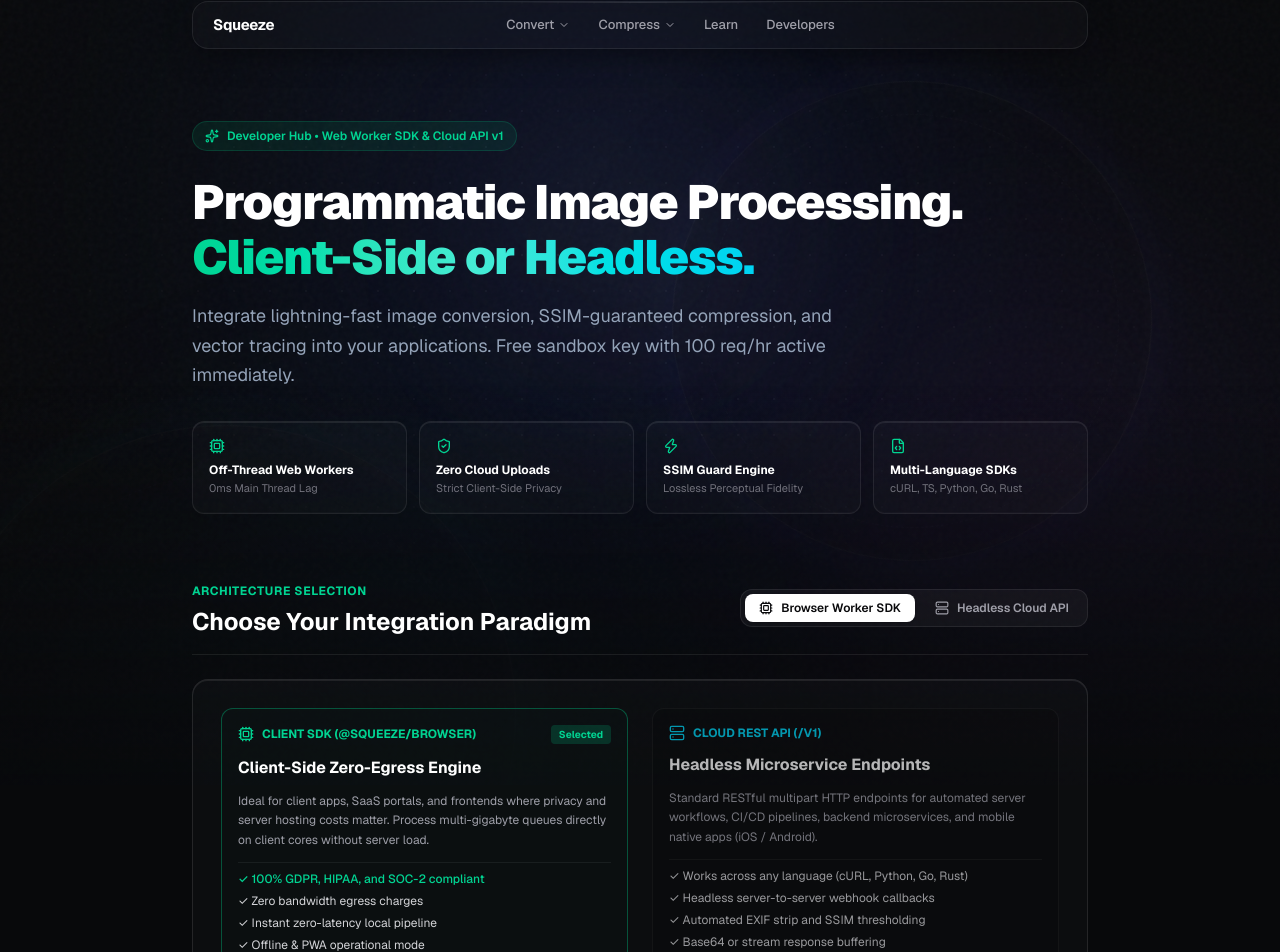
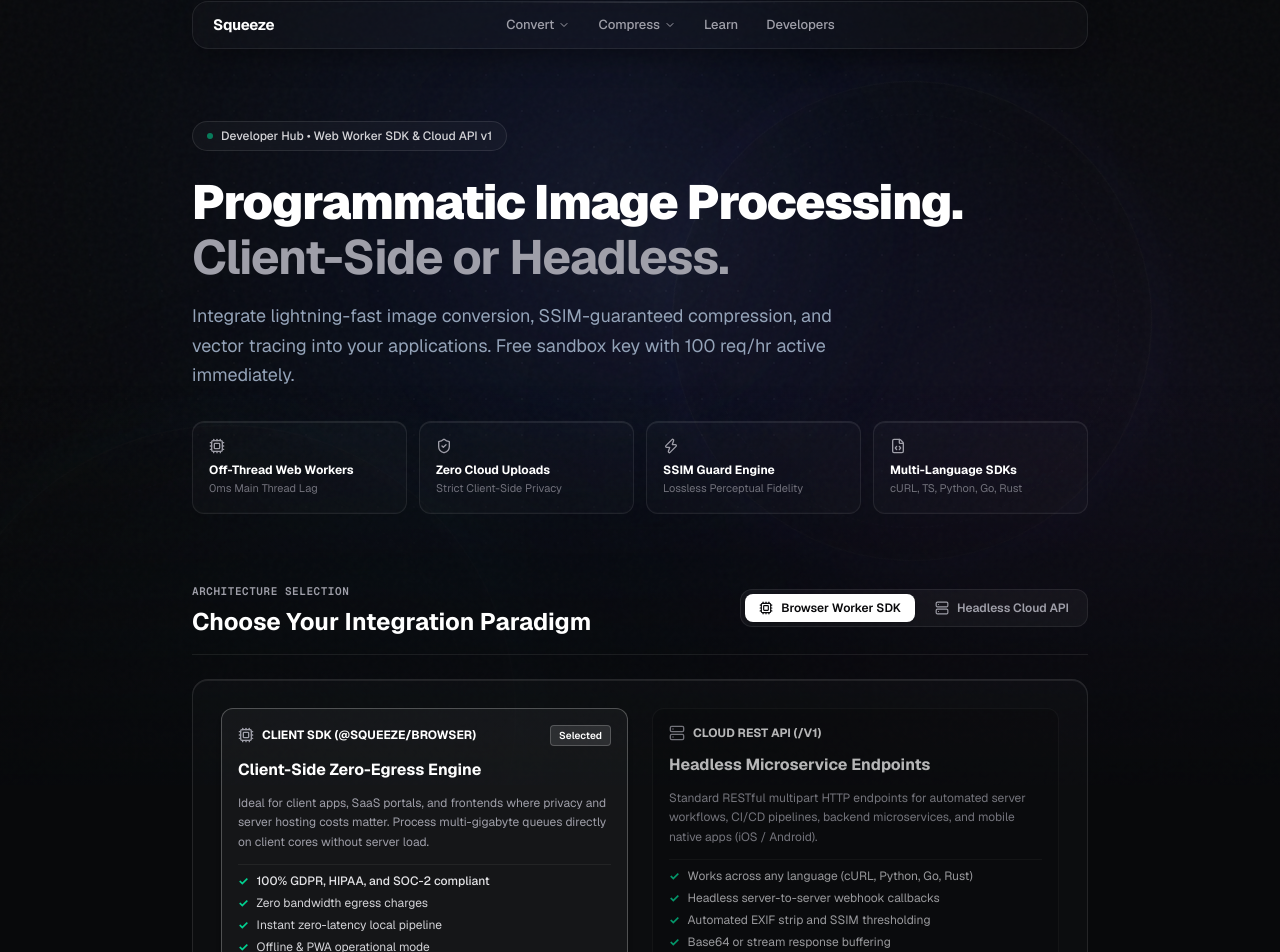
Before and after one commit to taoqeersarwerco-arch/Squeeze, a Next.js app: page /developers in a window 1280 px wide. Shown: the part 15-967 px from the top of the page. Built offline with nearby package versions, Linux system fonts and the light colour scheme.

Commit message:
style: harmonize developer hub typography and active states with site design system

```diff
--- a/src/components/DeveloperHubClient.tsx
+++ b/src/components/DeveloperHubClient.tsx
@@ -121,14 +121,14 @@
     <div className="space-y-16 pb-20">
       {/* ─── Hero Section ─── */}
       <section className="text-center sm:text-left max-w-4xl mx-auto pt-6">
-        <div className="inline-flex items-center gap-2 px-3 py-1.5 rounded-full border border-emerald-500/20 bg-emerald-500/10 text-emerald-400 text-xs font-semibold mb-6">
-          <Sparkles className="h-3.5 w-3.5" />
+        <div className="inline-flex items-center gap-2 px-3.5 py-1.5 rounded-full border border-white/[0.10] bg-white/[0.03] text-zinc-300 text-xs font-medium mb-6 backdrop-blur-md">
+          <span className="h-1.5 w-1.5 rounded-full bg-emerald-400 animate-pulse" />
           <span>Developer Hub &bull; Web Worker SDK &amp; Cloud API v1</span>
         </div>
 
         <h1 className="text-3xl sm:text-5xl font-black tracking-tight text-white leading-[1.15]">
           Programmatic Image Processing.{' '}
-          <span className="text-transparent bg-clip-text bg-gradient-to-r from-emerald-400 via-teal-300 to-cyan-400">
+          <span className="text-zinc-400 font-bold">
             Client-Side or Headless.
           </span>
         </h1>
@@ -149,10 +149,10 @@
             return (
               <div
                 key={idx}
-                className="rounded-xl border border-white/[0.08] bg-white/[0.02] p-4 text-left"
+                className="group rounded-xl border border-white/[0.08] bg-white/[0.02] p-4 text-left hover:border-white/[0.14] hover:bg-white/[0.04] transition"
                 style={{ boxShadow: 'var(--glass-inset)' }}
               >
-                <Icon className="h-4 w-4 text-emerald-400 mb-2" />
+                <Icon className="h-4 w-4 text-zinc-400 group-hover:text-white transition-colors mb-2" />
                 <p className="text-xs font-bold text-white">{item.title}</p>
                 <p className="text-[11px] text-zinc-500 mt-0.5">{item.desc}</p>
               </div>
@@ -165,7 +165,7 @@
       <section className="max-w-4xl mx-auto">
         <div className="flex flex-col sm:flex-row sm:items-center justify-between gap-4 pb-4 border-b border-white/[0.08]">
           <div>
-            <span className="text-xs font-bold uppercase tracking-wider text-emerald-400">
+            <span className="text-[11px] font-mono font-semibold uppercase tracking-wider text-zinc-400">
               Architecture Selection
             </span>
             <h2 className="text-xl sm:text-2xl font-bold text-white mt-1">
@@ -208,15 +208,15 @@
         >
           <div className={`space-y-3 p-4 rounded-xl border transition ${
             integrationMode === 'browser'
-              ? 'border-emerald-500/40 bg-emerald-950/10'
-              : 'border-white/[0.06] bg-black/20 opacity-70'
+              ? 'border-white/25 bg-white/[0.04] shadow-md'
+              : 'border-white/[0.06] bg-black/20 opacity-70 hover:opacity-90'
           }`}>
             <div className="flex items-center justify-between">
-              <span className="flex items-center gap-2 text-xs font-bold text-emerald-400 uppercase">
-                <Cpu className="h-4 w-4" /> Client SDK (@squeeze/browser)
+              <span className="flex items-center gap-2 text-xs font-bold text-white uppercase">
+                <Cpu className="h-4 w-4 text-zinc-400" /> Client SDK (@squeeze/browser)
               </span>
               {integrationMode === 'browser' && (
-                <span className="text-[10px] font-bold px-2 py-0.5 rounded bg-emerald-500/20 text-emerald-400">
+                <span className="text-[10px] font-semibold px-2 py-0.5 rounded border border-white/20 bg-white/10 text-white">
                   Selected
                 </span>
               )}
@@ -226,26 +226,32 @@
               Ideal for client apps, SaaS portals, and frontends where privacy and server hosting costs matter. Process multi-gigabyte queues directly on client cores without server load.
             </p>
             <ul className="text-xs text-zinc-300 space-y-1.5 pt-2 border-t border-white/[0.06]">
-              <li className="flex items-center gap-2 text-emerald-400 font-medium">
-                ✓ 100% GDPR, HIPAA, and SOC-2 compliant
+              <li className="flex items-center gap-2 text-zinc-200 font-medium">
+                <span className="text-emerald-400 font-bold">✓</span> 100% GDPR, HIPAA, and SOC-2 compliant
               </li>
-              <li>✓ Zero bandwidth egress charges</li>
-              <li>✓ Instant zero-latency local pipeline</li>
-              <li>✓ Offline &amp; PWA operational mode</li>
+              <li className="flex items-center gap-2">
+                <span className="text-emerald-400 font-bold">✓</span> Zero bandwidth egress charges
+              </li>
+              <li className="flex items-center gap-2">
+                <span className="text-emerald-400 font-bold">✓</span> Instant zero-latency local pipeline
+              </li>
+              <li className="flex items-center gap-2">
+                <span className="text-emerald-400 font-bold">✓</span> Offline &amp; PWA operational mode
+              </li>
             </ul>
           </div>
 
           <div className={`space-y-3 p-4 rounded-xl border transition ${
             integrationMode === 'rest'
-              ? 'border-emerald-500/40 bg-emerald-950/10'
-              : 'border-white/[0.06] bg-black/20 opacity-70'
+              ? 'border-white/25 bg-white/[0.04] shadow-md'
+              : 'border-white/[0.06] bg-black/20 opacity-70 hover:opacity-90'
           }`}>
             <div className="flex items-center justify-between">
-              <span className="flex items-center gap-2 text-xs font-bold text-cyan-400 uppercase">
-                <Server className="h-4 w-4" /> Cloud REST API (/v1)
+              <span className="flex items-center gap-2 text-xs font-bold text-white uppercase">
+                <Server className="h-4 w-4 text-zinc-400" /> Cloud REST API (/v1)
               </span>
               {integrationMode === 'rest' && (
-                <span className="text-[10px] font-bold px-2 py-0.5 rounded bg-cyan-500/20 text-cyan-400">
+                <span className="text-[10px] font-semibold px-2 py-0.5 rounded border border-white/20 bg-white/10 text-white">
                   Selected
                 </span>
               )}
@@ -255,10 +261,18 @@
               Standard RESTful multipart HTTP endpoints for automated server workflows, CI/CD pipelines, backend microservices, and mobile native apps (iOS / Android).
             </p>
             <ul className="text-xs text-zinc-300 space-y-1.5 pt-2 border-t border-white/[0.06]">
-              <li>✓ Works across any language (cURL, Python, Go, Rust)</li>
-              <li>✓ Headless server-to-server webhook callbacks</li>
-              <li>✓ Automated EXIF strip and SSIM thresholding</li>
-              <li>✓ Base64 or stream response buffering</li>
+              <li className="flex items-center gap-2">
+                <span className="text-emerald-400 font-bold">✓</span> Works across any language (cURL, Python, Go, Rust)
+              </li>
+              <li className="flex items-center gap-2">
+                <span className="text-emerald-400 font-bold">✓</span> Headless server-to-server webhook callbacks
+              </li>
+              <li className="flex items-center gap-2">
+                <span className="text-emerald-400 font-bold">✓</span> Automated EXIF strip and SSIM thresholding
+              </li>
+              <li className="flex items-center gap-2">
+                <span className="text-emerald-400 font-bold">✓</span> Base64 or stream response buffering
+              </li>
             </ul>
           </div>
         </div>
@@ -267,7 +281,7 @@
       {/* ─── LIVE DEVELOPER CONSOLE ─── */}
       <section className="max-w-4xl mx-auto">
         <div className="mb-4">
-          <span className="text-xs font-bold uppercase tracking-wider text-emerald-400">
+          <span className="text-[11px] font-mono font-semibold uppercase tracking-wider text-zinc-400">
             Control Center
           </span>
           <h2 className="text-xl sm:text-2xl font-bold text-white mt-1">
@@ -290,7 +304,7 @@
       {/* ─── INTERACTIVE SANDBOX & TESTER ─── */}
       <section className="max-w-4xl mx-auto">
         <div className="mb-4">
-          <span className="text-xs font-bold uppercase tracking-wider text-emerald-400">
+          <span className="text-[11px] font-mono font-semibold uppercase tracking-wider text-zinc-400">
             Live Simulator
           </span>
           <h2 className="text-xl sm:text-2xl font-bold text-white mt-1">
@@ -307,7 +321,7 @@
       {/* ─── MULTI-LANGUAGE CODE PLAYGROUND ─── */}
       <section className="max-w-4xl mx-auto">
         <div className="mb-4">
-          <span className="text-xs font-bold uppercase tracking-wider text-emerald-400">
+          <span className="text-[11px] font-mono font-semibold uppercase tracking-wider text-zinc-400">
             Code Integration
           </span>
           <h2 className="text-xl sm:text-2xl font-bold text-white mt-1">
@@ -324,7 +338,7 @@
       {/* ─── Web Worker Pipeline Architecture Diagram ─── */}
       <section className="max-w-4xl mx-auto">
         <div className="mb-6">
-          <span className="text-xs font-bold uppercase tracking-wider text-emerald-400">
+          <span className="text-[11px] font-mono font-semibold uppercase tracking-wider text-zinc-400">
             System Design
           </span>
           <h2 className="text-xl sm:text-2xl font-bold text-white mt-1">
@@ -371,7 +385,7 @@
                 className="relative rounded-xl border border-white/[0.08] bg-black/40 p-5 space-y-2"
               >
                 <div className="flex items-center justify-between">
-                  <span className="font-mono text-xs font-bold text-emerald-400">{node.step}</span>
+                  <span className="font-mono text-xs font-bold text-zinc-300">{node.step}</span>
                   <span className="text-[10px] font-mono text-zinc-500 uppercase">{node.sub}</span>
                 </div>
                 <h4 className="text-sm font-bold text-white">{node.title}</h4>
@@ -382,7 +396,7 @@
 
           <div className="rounded-xl border border-white/[0.06] bg-white/[0.02] p-4 text-xs text-zinc-400 flex flex-col sm:flex-row sm:items-center justify-between gap-3">
             <div className="flex items-center gap-3">
-              <Lock className="h-4 w-4 text-emerald-400 flex-shrink-0" />
+              <Lock className="h-4 w-4 text-zinc-400 flex-shrink-0" />
               <span>
                 Zero byte transmission guarantee: Client SDK operations never perform an outbound HTTP POST for images.
               </span>
@@ -400,7 +414,7 @@
       {/* ─── Full API Reference & Parameter Matrices ─── */}
       <section className="max-w-4xl mx-auto">
         <div className="mb-6">
-          <span className="text-xs font-bold uppercase tracking-wider text-emerald-400">
+          <span className="text-[11px] font-mono font-semibold uppercase tracking-wider text-zinc-400">
             API Specification
           </span>
           <h2 className="text-xl sm:text-2xl font-bold text-white mt-1">
@@ -438,42 +452,42 @@
                 </thead>
                 <tbody className="divide-y divide-white/[0.04] text-zinc-300 font-mono text-[11px]">
                   <tr>
-                    <td className="py-2.5 pr-4 text-emerald-400 font-bold">file</td>
+                    <td className="py-2.5 pr-4 text-white font-mono font-semibold">file</td>
                     <td className="py-2.5 pr-4 text-zinc-400">Binary File</td>
                     <td className="py-2.5 pr-4 text-rose-400 font-semibold">Yes</td>
                     <td className="py-2.5 pr-4 text-zinc-500">-</td>
                     <td className="py-2.5 font-sans text-zinc-400">The source image binary (PNG, JPG, WebP, SVG).</td>
                   </tr>
                   <tr>
-                    <td className="py-2.5 pr-4 text-emerald-400 font-bold">format</td>
+                    <td className="py-2.5 pr-4 text-white font-mono font-semibold">format</td>
                     <td className="py-2.5 pr-4 text-zinc-400">string</td>
                     <td className="py-2.5 pr-4 text-rose-400 font-semibold">Yes</td>
                     <td className="py-2.5 pr-4 text-zinc-500">-</td>
                     <td className="py-2.5 font-sans text-zinc-400">Target format: webp | png | jpg | ico | svg.</td>
                   </tr>
                   <tr>
-                    <td className="py-2.5 pr-4 text-emerald-400 font-bold">quality</td>
+                    <td className="py-2.5 pr-4 text-white font-mono font-semibold">quality</td>
                     <td className="py-2.5 pr-4 text-zinc-400">integer</td>
                     <td className="py-2.5 pr-4 text-zinc-500">No</td>
                     <td className="py-2.5 pr-4 text-zinc-300">85</td>
                     <td className="py-2.5 font-sans text-zinc-400">Compression quality scalar between 1 and 100.</td>
                   </tr>
                   <tr>
-                    <td className="py-2.5 pr-4 text-emerald-400 font-bold">targetSsim</td>
+                    <td className="py-2.5 pr-4 text-white font-mono font-semibold">targetSsim</td>
                     <td className="py-2.5 pr-4 text-zinc-400">float</td>
                     <td className="py-2.5 pr-4 text-zinc-500">No</td>
                     <td className="py-2.5 pr-4 text-zinc-300">0.95</td>
                     <td className="py-2.5 font-sans text-zinc-400">Minimum allowable perceptual structural similarity.</td>
                   </tr>
                   <tr>
-                    <td className="py-2.5 pr-4 text-emerald-400 font-bold">stripExif</td>
+                    <td className="py-2.5 pr-4 text-white font-mono font-semibold">stripExif</td>
                     <td className="py-2.5 pr-4 text-zinc-400">boolean</td>
                     <td className="py-2.5 pr-4 text-zinc-500">No</td>
                     <td className="py-2.5 pr-4 text-zinc-300">true</td>
                     <td className="py-2.5 font-sans text-zinc-400">Remove camera geolocation and device metadata.</td>
                   </tr>
                   <tr>
-                    <td className="py-2.5 pr-4 text-emerald-400 font-bold">matteColor</td>
+                    <td className="py-2.5 pr-4 text-white font-mono font-semibold">matteColor</td>
                     <td className="py-2.5 pr-4 text-zinc-400">hex string</td>
                     <td className="py-2.5 pr-4 text-zinc-500">No</td>
                     <td className="py-2.5 pr-4 text-zinc-300">#FFFFFF</td>
@@ -510,14 +524,14 @@
                 </thead>
                 <tbody className="divide-y divide-white/[0.04] text-zinc-300 font-mono text-[11px]">
                   <tr>
-                    <td className="py-2.5 pr-4 text-emerald-400 font-bold">file</td>
+                    <td className="py-2.5 pr-4 text-white font-mono font-semibold">file</td>
                     <td className="py-2.5 pr-4 text-zinc-400">Binary File</td>
                     <td className="py-2.5 pr-4 text-rose-400 font-semibold">Yes</td>
                     <td className="py-2.5 pr-4 text-zinc-500">-</td>
                     <td className="py-2.5 font-sans text-zinc-400">Source image file to compress without format change.</td>
                   </tr>
                   <tr>
-                    <td className="py-2.5 pr-4 text-emerald-400 font-bold">targetSizeKb</td>
+                    <td className="py-2.5 pr-4 text-white font-mono font-semibold">targetSizeKb</td>
                     <td className="py-2.5 pr-4 text-zinc-400">integer</td>
                     <td className="py-2.5 pr-4 text-zinc-500">No</td>
                     <td className="py-2.5 pr-4 text-zinc-500">null</td>
@@ -585,7 +599,7 @@
       <section className="max-w-4xl mx-auto">
         <div className="mb-6 flex flex-col sm:flex-row sm:items-center justify-between gap-3">
           <div>
-            <span className="text-xs font-bold uppercase tracking-wider text-emerald-400">
+            <span className="text-[11px] font-mono font-semibold uppercase tracking-wider text-zinc-400">
               Technical Documentation
             </span>
             <h2 className="text-xl sm:text-2xl font-bold text-white mt-1">
@@ -604,11 +618,11 @@
         <div className="grid grid-cols-1 md:grid-cols-3 gap-4">
           <Link
             href="/learn/how-to-integrate-client-side-image-processing-api"
-            className="group rounded-xl border border-white/[0.08] bg-white/[0.02] p-5 hover:border-emerald-500/40 hover:bg-emerald-950/10 transition block"
+            className="group rounded-xl border border-white/[0.08] bg-white/[0.02] p-5 hover:border-white/20 hover:bg-white/[0.04] transition block"
             style={{ boxShadow: 'var(--glass-inset)' }}
           >
-            <Cpu className="h-4 w-4 text-emerald-400 mb-2" />
-            <h3 className="text-sm font-bold text-white group-hover:text-emerald-400 transition mb-1">
+            <Cpu className="h-4 w-4 text-zinc-400 group-hover:text-white transition mb-2" />
+            <h3 className="text-sm font-bold text-white group-hover:text-zinc-200 transition mb-1">
               Integrating In-Browser Processing
             </h3>
             <p className="text-xs text-zinc-400 leading-relaxed">
@@ -618,11 +632,11 @@
 
           <Link
             href="/learn/building-zero-upload-image-pipelines"
-            className="group rounded-xl border border-white/[0.08] bg-white/[0.02] p-5 hover:border-emerald-500/40 hover:bg-emerald-950/10 transition block"
+            className="group rounded-xl border border-white/[0.08] bg-white/[0.02] p-5 hover:border-white/20 hover:bg-white/[0.04] transition block"
             style={{ boxShadow: 'var(--glass-inset)' }}
           >
-            <Lock className="h-4 w-4 text-emerald-400 mb-2" />
-            <h3 className="text-sm font-bold text-white group-hover:text-emerald-400 transition mb-1">
+            <Lock className="h-4 w-4 text-zinc-400 group-hover:text-white transition mb-2" />
+            <h3 className="text-sm font-bold text-white group-hover:text-zinc-200 transition mb-1">
               Building Zero-Upload Architectures
             </h3>
             <p className="text-xs text-zinc-400 leading-relaxed">
@@ -632,11 +646,11 @@
 
           <Link
             href="/learn/automating-image-optimization-with-webhooks-and-rest-api"
-            className="group rounded-xl border border-white/[0.08] bg-white/[0.02] p-5 hover:border-emerald-500/40 hover:bg-cyan-950/10 transition block"
+            className="group rounded-xl border border-white/[0.08] bg-white/[0.02] p-5 hover:border-white/20 hover:bg-white/[0.04] transition block"
             style={{ boxShadow: 'var(--glass-inset)' }}
           >
-            <Server className="h-4 w-4 text-cyan-400 mb-2" />
-            <h3 className="text-sm font-bold text-white group-hover:text-cyan-400 transition mb-1">
+            <Server className="h-4 w-4 text-zinc-400 group-hover:text-white transition mb-2" />
+            <h3 className="text-sm font-bold text-white group-hover:text-zinc-200 transition mb-1">
               REST API Automation &amp; Webhooks
             </h3>
             <p className="text-xs text-zinc-400 leading-relaxed">
@@ -649,7 +663,7 @@
       {/* ─── Developer FAQ Accordion ─── */}
       <section className="max-w-4xl mx-auto">
         <div className="mb-6">
-          <span className="text-xs font-bold uppercase tracking-wider text-emerald-400">
+          <span className="text-[11px] font-mono font-semibold uppercase tracking-wider text-zinc-400">
             Developer Knowledge Base
           </span>
           <h2 className="text-xl sm:text-2xl font-bold text-white mt-1">
@@ -689,7 +703,10 @@
       </section>
 
       {/* ─── Bottom CTA ─── */}
-      <section className="max-w-4xl mx-auto rounded-2xl border border-white/[0.12] bg-gradient-to-br from-emerald-950/20 via-black to-zinc-950 p-8 sm:p-10 text-center space-y-4">
+      <section
+        className="max-w-4xl mx-auto rounded-2xl border border-white/[0.10] bg-white/[0.02] p-8 sm:p-10 text-center space-y-4"
+        style={{ boxShadow: 'var(--glass-inset)' }}
+      >
         <h3 className="text-2xl font-bold text-white">
           Ready to supercharge your image infrastructure?
         </h3>
```
